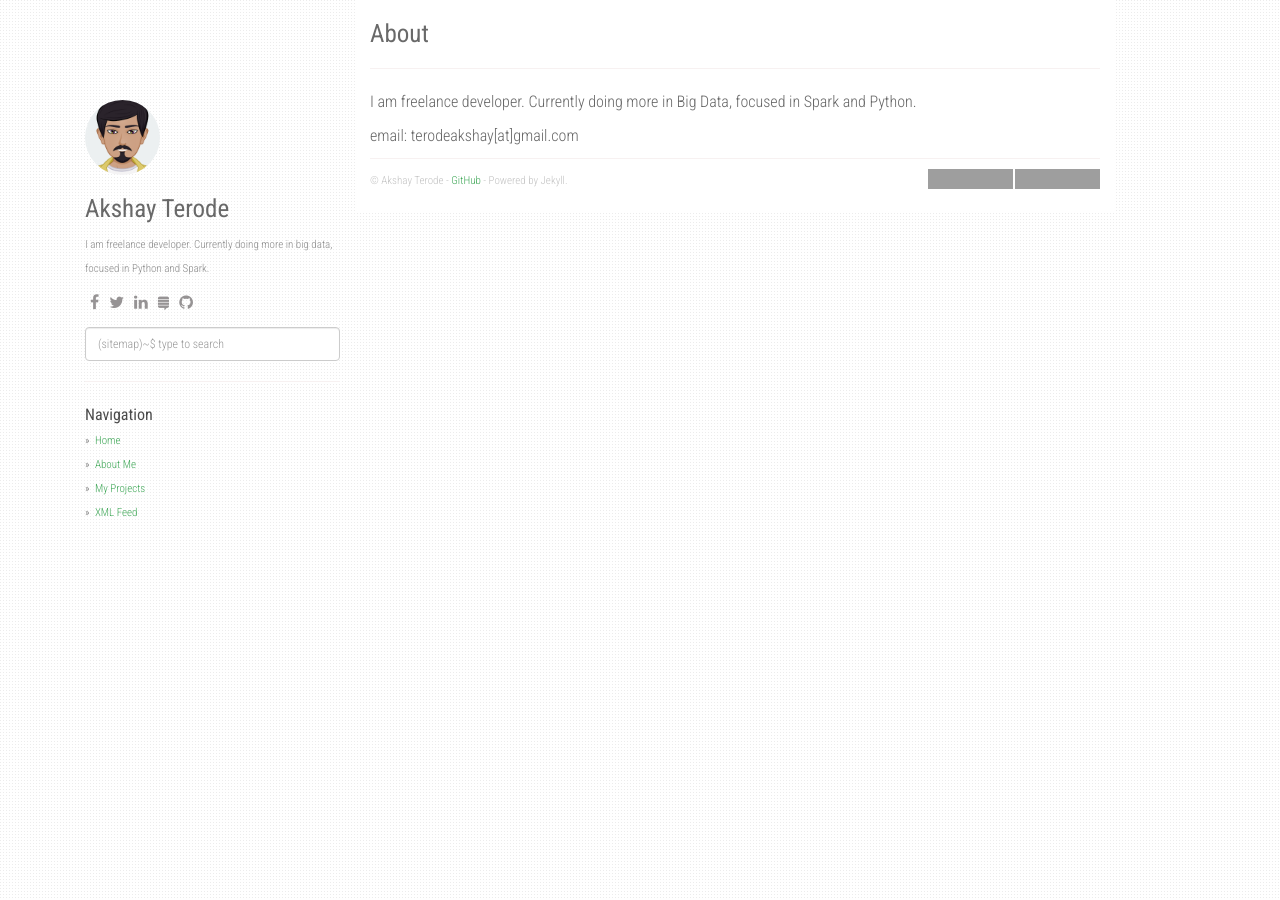
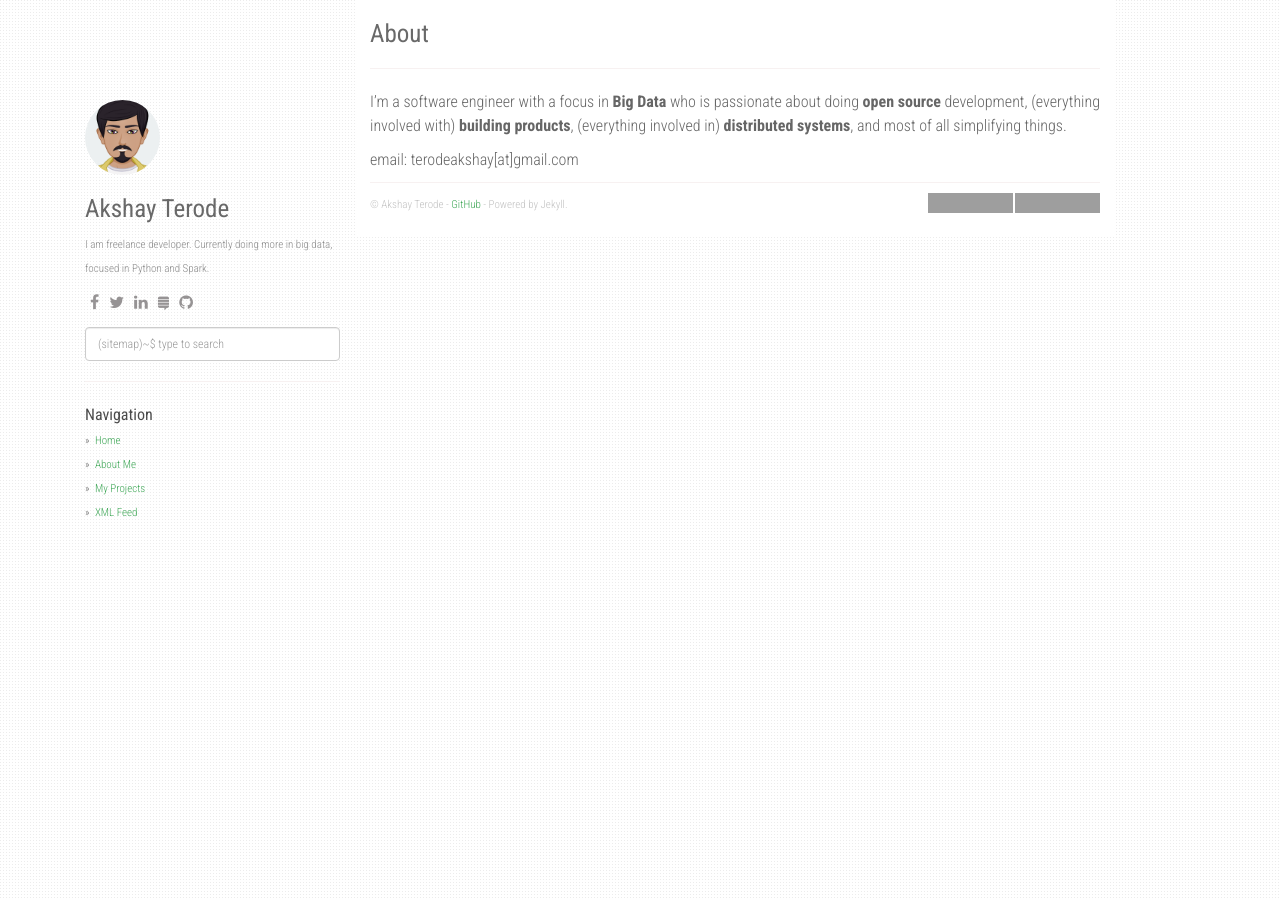
Before and after one commit to terodea/terodea.github.io, a Jekyll site: the page built from about.md, in a window 1280 px wide. Built offline with Jekyll 4.4.1, drawn with Linux system fonts in a browser that asks for light colours; nearby versions of some CDN libraries; grey boxes are pictures that could not be loaded.

Commit message:
Updating about me
time to upgrade about me

```diff
--- a/about.md
+++ b/about.md
@@ -4,7 +4,6 @@ title: About
 permalink: /about/
 ---
 
-I am freelance developer. Currently doing more in Big Data, focused in Spark and Python.
-
+I’m a software engineer with a focus in **Big Data** who is passionate about doing **open source** development, (everything involved with) **building products**, (everything involved in) **distributed systems**, and most of all simplifying things.
 
 email: terodeakshay[at]gmail.com
```
